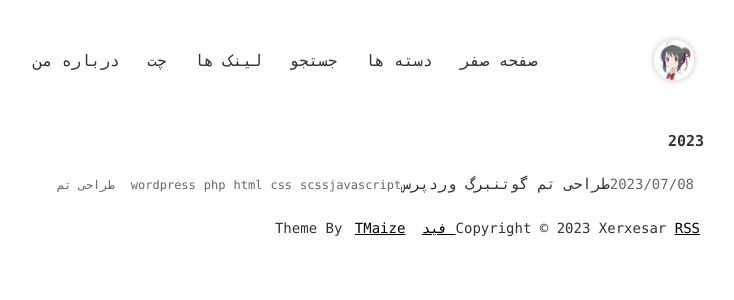
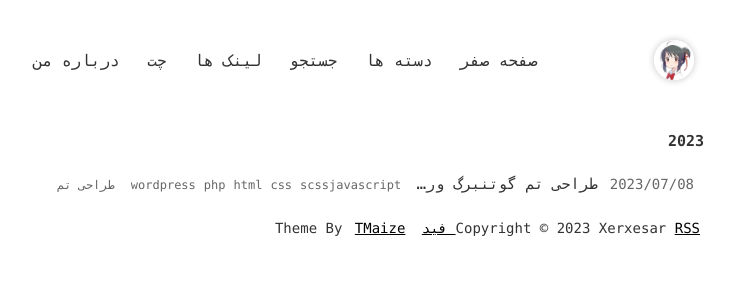
Before and after one commit to xerxesar/xerxesar.github.io, a Jekyll site: the page built from index.html, in a window 1280 px wide. Shown: the top 300 px of the page, without its empty margins (428-1162 px from the left). Built offline with Jekyll 4.4.1, drawn with Linux system fonts in a browser that asks for light colours.

Commit message:
Set post title padding

```diff
--- a/static/css/page.css
+++ b/static/css/page.css
@@ -21,7 +21,7 @@
 .list-post li .title {
   width: 0;
   flex-grow: 1;
-  padding: 4px 0;
+  padding: 4px 12px;
   white-space: nowrap;
   overflow: hidden;
   text-overflow: ellipsis;
```
